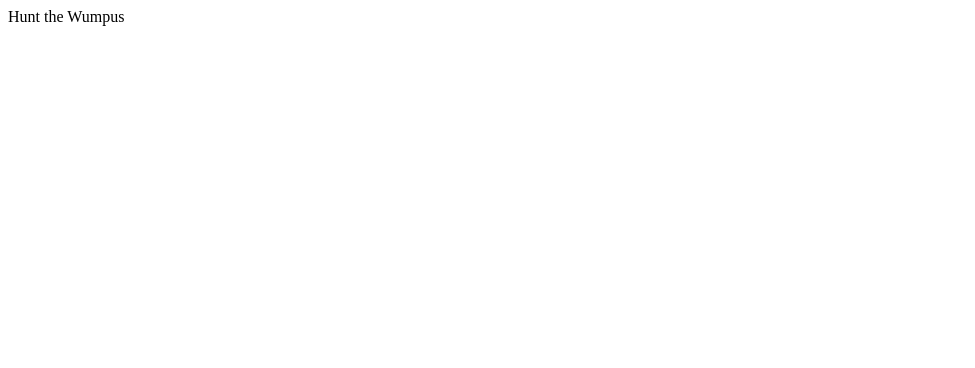
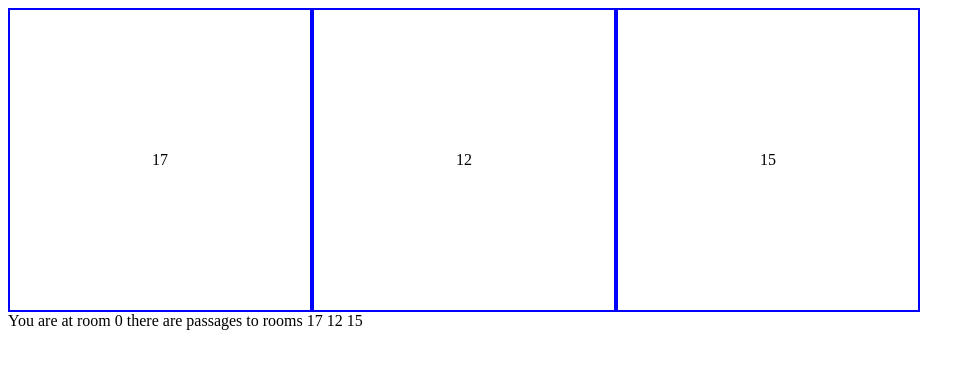
Before and after one commit to losslessring/hunt_the_wumpus, a React app: page / in a window 1280 px wide. Shown: the top 368 px of the page, without its empty margins (0-975 px from the left). Built offline with nearby package versions, Linux system fonts and the light colour scheme.

Commit message:
hero movement

```diff
--- a/src/components/Engine/Engine.tsx
+++ b/src/components/Engine/Engine.tsx
@@ -1,11 +1,25 @@
+import React, { useState, useEffect } from "react"
+import Room from '../Room/Room'
 import map from '../../engine/data/map/map'
-import React from "react"
+
+const passagesStyle = {
+                        display: 'flex',
+                        height: '600'
+
+}
+
 
 const Engine: React.FC = () => {
 
-    console.log(map)
+    const [heroPosition, setHeroPosition] = useState(() => 0)
+
     return (
-            <div>Hunt the Wumpus</div>
+            <>
+                <div style={passagesStyle}>
+                {map[heroPosition].map((room, neighbourIndex)=> <Room goToRoom={setHeroPosition} number={room}/>)}
+                </div>
+                <div>You are at room {heroPosition} there are passages to rooms {map[heroPosition].map(room => `${room} `)}</div>
+            </>
     )
 }
 export default Engine
--- /dev/null
+++ b/src/components/Room/Room.tsx
@@ -0,0 +1,24 @@
+
+import React from "react"
+
+const style = {
+    height: 300,
+    width: 300,
+    border: 'solid',
+    borderWidth: '2px',
+    borderColor: 'blue',
+    display: 'flex',
+    justifyContent: 'center',
+    alignItems: 'center'
+}
+
+const Room = (props: any) => {
+    return (
+        <div style={style} onClick={() => props.goToRoom(props.number)}>{props.number}</div>
+    )
+
+}
+
+
+
+export default Room
```
